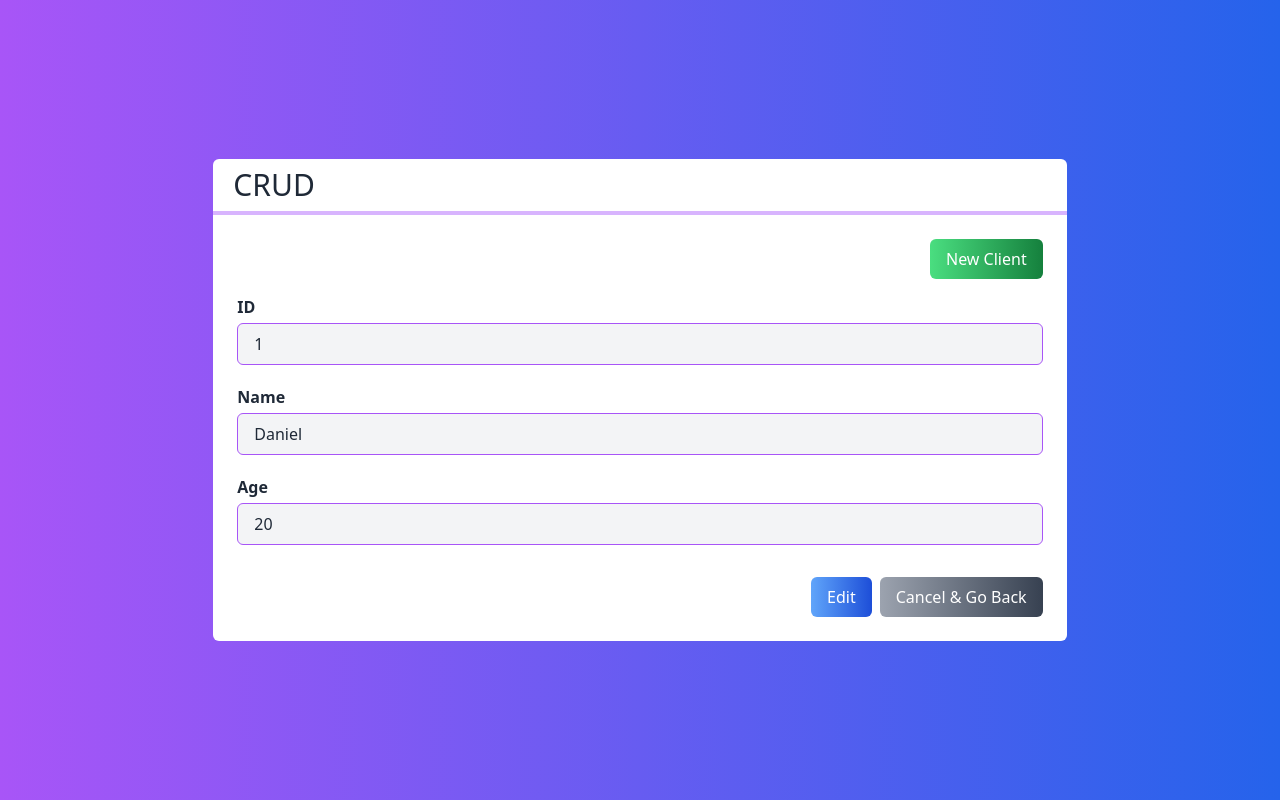
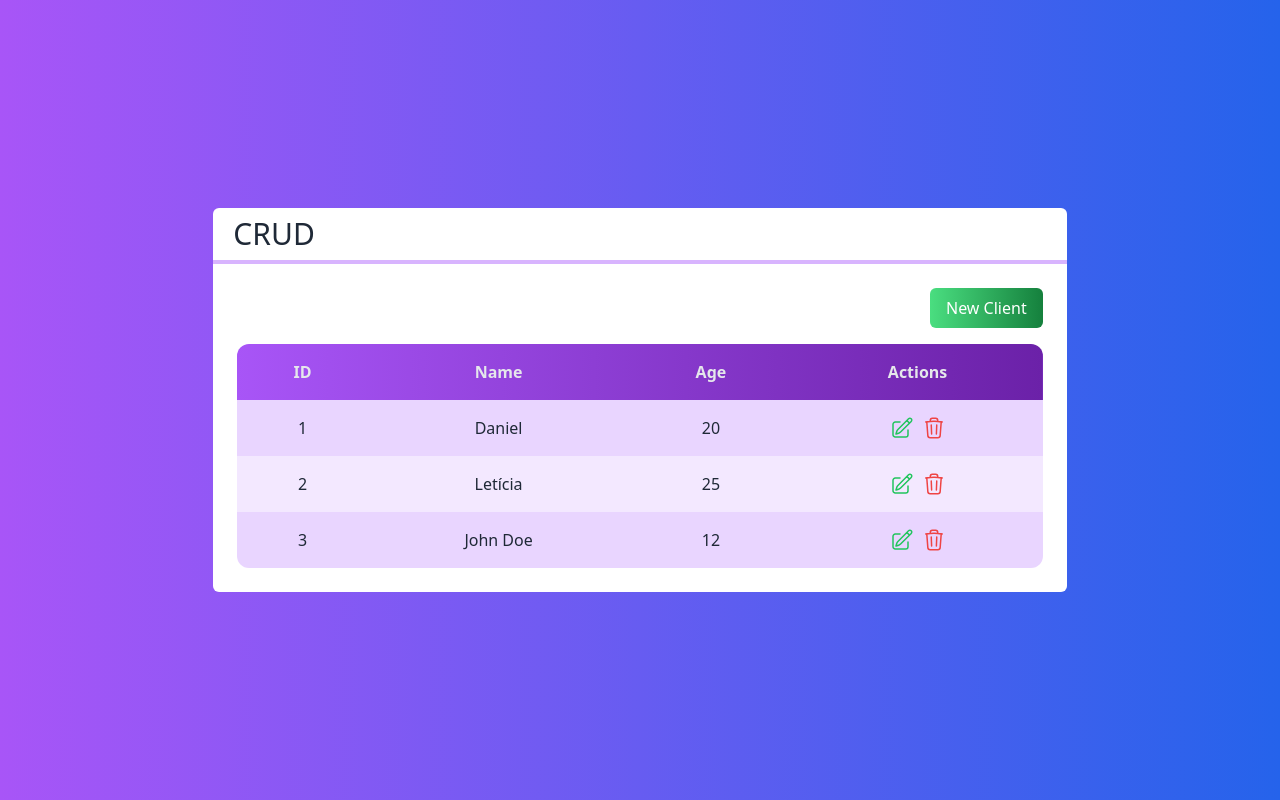
Before and after one commit to DanielBGC/nextjs-firebase-crud, a Next.js app: page / in a window 1280 px wide. Built offline with nearby package versions, Linux system fonts and the light colour scheme.

Commit message:
Alterando entre tela de formulário e tela de listagem de clientes

```diff
--- a/src/components/Buttons.tsx
+++ b/src/components/Buttons.tsx
@@ -1,11 +1,15 @@
+import { FormEvent } from 'react';
+
 type ButtonPropsType = {
   children: React.ReactNode;
   className?: string;
+  onClick?: (event: FormEvent) => void;
 };
 
 export function GreenButton(props: ButtonPropsType) {
   return (
     <button
+      onClick={(e) => props.onClick?.(e)}
       className={`
         bg-gradient-to-r from-green-400 to-green-700
         rounded-md
@@ -22,6 +26,7 @@ export function GreenButton(props: ButtonPropsType) {
 export function BlueButton(props: ButtonPropsType) {
   return (
     <button
+      onClick={(e) => props.onClick?.(e)}
       className={`
         bg-gradient-to-r from-blue-400 to-blue-700
         rounded-md
@@ -38,6 +43,7 @@ export function BlueButton(props: ButtonPropsType) {
 export function GrayButton(props: ButtonPropsType) {
   return (
     <button
+      onClick={(e) => props.onClick?.(e)}
       className={`
         bg-gradient-to-r from-gray-400 to-gray-700
         rounded-md
--- a/src/components/Form.tsx
+++ b/src/components/Form.tsx
@@ -1,16 +1,24 @@
 import Client from '@/core/Client';
-import { useState } from 'react';
+import { FormEvent, useState } from 'react';
 import { BlueButton, GrayButton } from './Buttons';
 import Input from './Input';
 
 type FormPropsType = {
   client: Client;
+  goBack?: () => void;
+  saveClient?: (client: Client) => void;
 };
 
 export default function Form(props: FormPropsType) {
   const id = props.client?.id;
   const [name, setName] = useState(props.client?.name ?? '');
   const [age, setAge] = useState(props.client?.age ?? 0);
+
+  const handleSubmitForm = (e: FormEvent) => {
+    e.preventDefault();
+    const newClient = new Client(name, +age, id);
+    props.saveClient?.(newClient);
+  };
 
   return (
     <form>
@@ -19,8 +27,12 @@ export default function Form(props: FormPropsType) {
       <Input label='Age' type='number' value={age} onChange={setAge}></Input>
 
       <div className='flex justify-end gap-2 mt-8'>
-        <BlueButton>{id ? 'Edit' : 'Save'}</BlueButton>
-        <GrayButton>Cancel & Go Back</GrayButton>
+        <BlueButton onClick={(e) => handleSubmitForm(e)}>
+          {id ? 'Edit' : 'Save'}
+        </BlueButton>
+        <GrayButton onClick={() => props.goBack?.()}>
+          Cancel & Go Back
+        </GrayButton>
       </div>
     </form>
   );
--- a/src/pages/index.tsx
+++ b/src/pages/index.tsx
@@ -3,8 +3,11 @@ import Form from '@/components/Form';
 import Layout from '@/components/Layout';
 import Table from '@/components/Table';
 import Client from '@/core/Client';
+import { useState } from 'react';
 
 export default function Home() {
+  const [formVisible, setFormVisibility] = useState(false);
+
   const clients = [
     new Client('Daniel', 20, '1'),
     new Client('Letícia', 25, '2'),
@@ -17,6 +20,18 @@ export default function Home() {
 
   const openDeleteClient = (client: Client) => {
     console.log(client);
+  };
+
+  const saveClient = (client: Client) => {
+    console.log(client);
+  };
+
+  const openNewClient = () => {
+    setFormVisibility(true);
+  };
+
+  const goBack = () => {
+    setFormVisibility(false);
   };
 
   return (
@@ -32,15 +47,23 @@ export default function Home() {
       `}
       >
         <Layout title='CRUD'>
-          <div className='flex justify-end'>
-            <GreenButton className='mb-4'>New Client</GreenButton>
-          </div>
-          {/* <Table
-            clients={clients}
-            openEditClient={openEditClient}
-            openDeleteClient={openDeleteClient}
-          /> */}
-          <Form client={clients[0]} />
+          {!formVisible && (
+            <>
+              <div className='flex justify-end'>
+                <GreenButton className='mb-4' onClick={openNewClient}>
+                  New Client
+                </GreenButton>
+              </div>
+              <Table
+                clients={clients}
+                openEditClient={openEditClient}
+                openDeleteClient={openDeleteClient}
+              />
+            </>
+          )}
+          {formVisible && (
+            <Form client={clients[0]} goBack={goBack} saveClient={saveClient} />
+          )}
         </Layout>
       </div>
     </>
```
